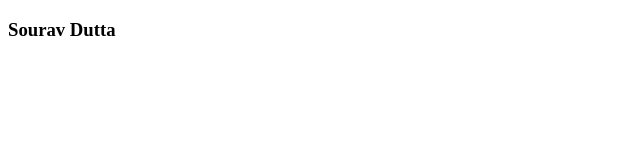
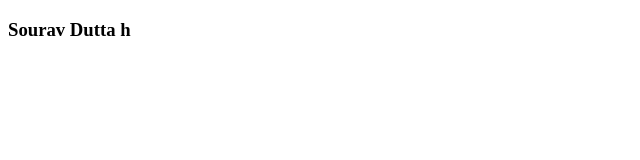
Before and after one commit to Sourav-Dutta-12/Sourav-Dutta.github.io, a plain HTML site: page index.html in a window 1280 px wide. Shown: the full height of the page, 0-640 px from the left. Drawn offline with Linux system fonts and the light colour scheme.

Commit message:
Update index.html

```diff
--- a/index.html
+++ b/index.html
@@ -4,6 +4,6 @@
         <title>git demo</title>
     </head>
     <body>
-        <h3>Sourav Dutta</h3>
+        <h3>Sourav Dutta h</h3>
     </body>
 </html>
```
